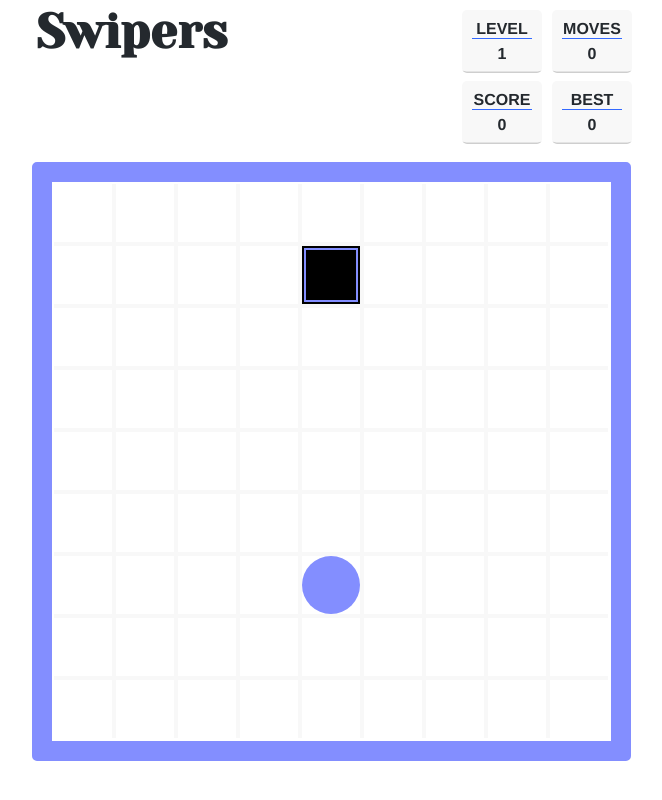
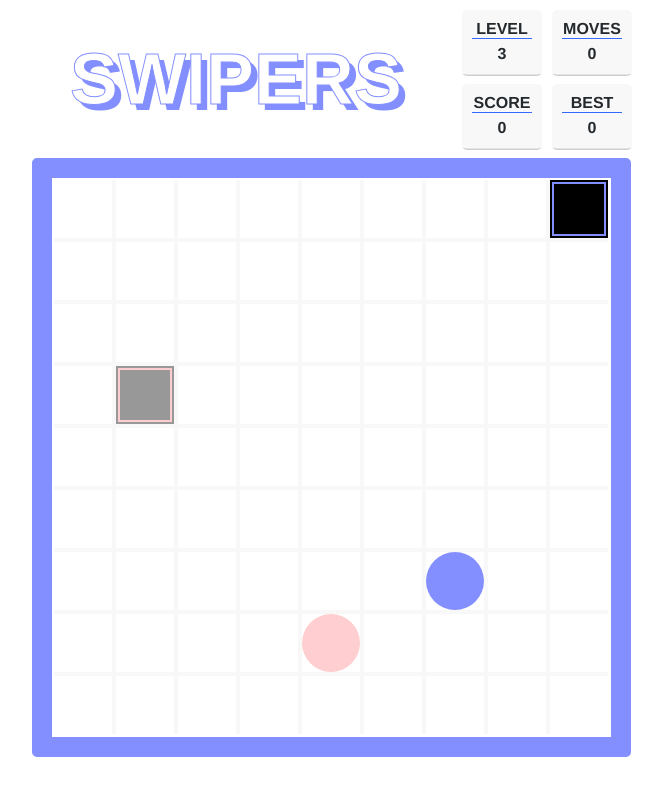
Before and after one commit to Calanthe/swipers, a React (Create React App) app: page / in a window 1280 px wide. Shown: the whole page, without its empty margins (291-953 px from the left). Built offline with nearby package versions, Linux system fonts and the light colour scheme.

Commit message:
logo done

```diff
--- a/public/index.html
+++ b/public/index.html
@@ -9,8 +9,6 @@
       name="description"
       content="Web site created using create-react-app"
     />
-    <link href="https://fonts.googleapis.com/css?family=Yeseva+One&display=swap" rel="stylesheet">
-    <link rel="apple-touch-icon" href="%PUBLIC_URL%/logo192.png" />
     <!--
       manifest.json provides metadata used when your web app is installed on a
       user's mobile device or desktop. See https://developers.google.com/web/fundamentals/web-app-manifest/
--- a/src/index.scss
+++ b/src/index.scss
@@ -71,18 +71,6 @@ $score-transition-speed: 1s;
   }
 }
 
-@keyframes overlay-fade-out { //remove?
-  0% {
-    opacity: 0.7;
-    z-index: 3;
-  }
-
-  100% {
-    opacity: 0;
-    z-index: 0;
-  }
-}
-
 @keyframes overlay-fade-in {
   0% {
     opacity: 0;
@@ -130,7 +118,7 @@ p {
     grid-template-columns: [col] 430px [col] 180px;
 
     .score-wrapper {
-      margin: 10px 0;
+      margin: 10px 0 0 0;
       display: grid;
       grid-template-columns: repeat(2, 1fr);
       grid-template-rows: repeat(2, 1fr);
@@ -171,25 +159,38 @@ p {
       }
     }
 
-    .title {
-      font-family: 'Yeseva One';
-      font-size: 3rem;
+    .logo {
+      font-family: sans-serif;
+      font-size: 4.5rem;
+      font-weight: bold;
       margin: 4px;
+      padding: 34px;
+      -webkit-text-stroke-width: 1px;
+      -moz-text-stroke-width: 1px;
+      color: $primary-bg-color;
 
-      .header-type-primary & {
-        color: $tile-bg-primary;
+      &.logo-primary {
+        text-shadow: 6px 6px $tile-bg-primary;
+        -webkit-text-stroke-color: $tile-bg-primary;
+        -moz-text-stroke-color: $tile-bg-primary;
       }
 
-      .header-type-secondary & {
-        color: $tile-bg-secondary;
+      &.logo-secondary {
+        text-shadow: 6px 6px $tile-bg-secondary;
+        -webkit-text-stroke-color: $tile-bg-secondary;
+        -moz-text-stroke-color: $tile-bg-secondary;
       }
 
-      .header-type-tertiary & {
-        color: $tile-bg-tertiary;
+      &.logo-tertiary {
+        text-shadow: 6px 6px $tile-bg-tertiary;
+        -webkit-text-stroke-color: $tile-bg-tertiary;
+        -moz-text-stroke-color: $tile-bg-tertiary;
       }
 
-      .header-type-quaternary & {
-        color: $tile-bg-quaternary;
+      &.logo-quaternary {
+        text-shadow: 6px 6px $tile-bg-quaternary;
+        -webkit-text-stroke-color: $tile-bg-quaternary;
+        -moz-text-stroke-color: $tile-bg-quaternary;
       }
     }
   }
--- a/src/js/components/Header.tsx
+++ b/src/js/components/Header.tsx
@@ -25,14 +25,14 @@ const mapStateToProps = state => {
 
 const Header: React.FunctionComponent<Props> = ({ score, singleScore, level, moves, activeType, scoreClass }) => {
     const
-        headerClass = classNames('header header-type-', TILE_TYPES[activeType]),
+        logoClass = classNames('logo', 'logo-' + TILE_TYPES[activeType]),
         singleScoreClassName = classNames('single-score', scoreClass),
         singleScoreValue = '+' + singleScore,
         levelToShow = level + 1;
 
     return (
-        <div className={headerClass}>
-            <h1 className="title">Swipers</h1>
+        <div className='header'>
+            <h1 className={logoClass}>SWIPERS</h1>
             <div className="score-wrapper">
                 <div className="score-unit">
                     <p className="score-subheader score">Level</p>
--- a/src/js/reducers/index.tsx
+++ b/src/js/reducers/index.tsx
@@ -4,7 +4,7 @@ import { transformFromStateToGrid, transformFromGridToState, factorial } from ".
 import { Cell, CellState, FinishCords, RootReducerAction } from "../misc/tsTypes";
 import { LEVELS } from "../misc/levels";
 
-const INITIAL_LEVEL = 0;
+const INITIAL_LEVEL = 2;
 
 interface Vector {
     x: number,
```
